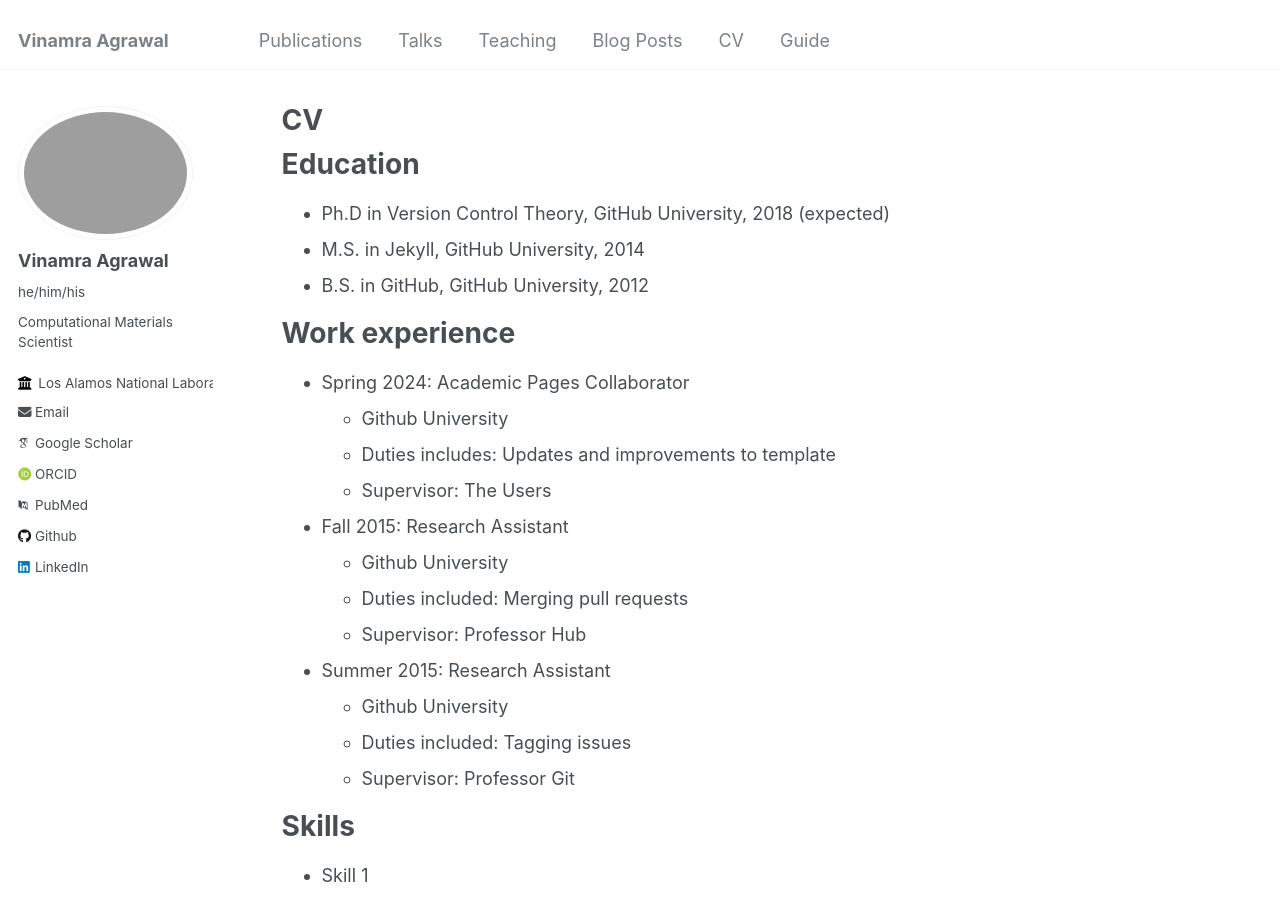
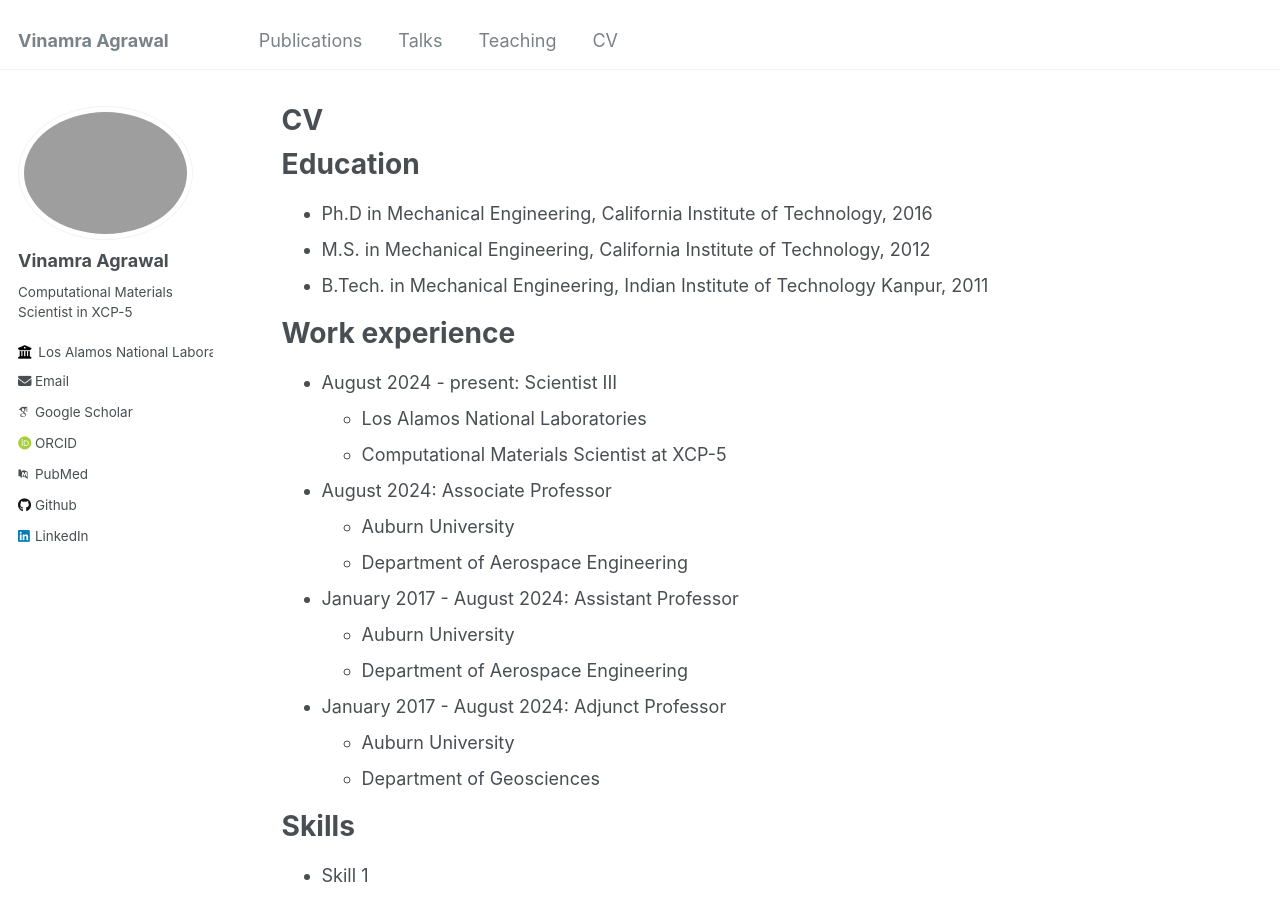
Before and after one commit to vinagr/vinagr.github.io, a Jekyll site: the page built from _pages/cv.md, in a window 1280 px wide and 900 px high. Built offline with Jekyll 4.4.1, drawn with Linux system fonts in a browser that asks for light colours; some web fonts are replaced.

Commit message:
preliminary changes

```diff
--- a/_config.yml
+++ b/_config.yml
@@ -14,7 +14,7 @@ name                     : &name "Vinamra Agrawal"
 description              : &description "Scientist, Los Alamos National Laboratory"
 url                      : https://vinagr.github.io # the base hostname & protocol for your site e.g. "https://mmistakes.github.io"
 baseurl                  : "" # the subpath of your site, e.g. "/blog"
-repository               : "academicpages/academicpages.github.io"
+repository               : "vinagr/vinagr.github.io"
 
 # Site Author - The following control what appear as part of the author content on the side bar.
 #               If a field is blank the icon and link will not appear, otherwise it will be shown.
@@ -23,8 +23,8 @@ author:
   # Biographic information
   avatar           : "Headshot.jpg"
   name             : "Vinamra Agrawal"
-  pronouns         : "he/him/his"
-  bio              : "Computational Materials Scientist"
+  pronouns         : # "he/him/his"
+  bio              : "Computational Materials Scientist in XCP-5 "
   location         : # "Los Alamos National Laboratory"
   employer         : "Los Alamos National Laboratory"
   uri              : # URL
@@ -280,7 +280,7 @@ sass:
 permalink: /:categories/:title/
 # paginate: 5 # amount of posts to show
 # paginate_path: /page:num/
-timezone: America/Los_Angeles # http://en.wikipedia.org/wiki/List_of_tz_database_time_zones
+timezone: America/Denver # http://en.wikipedia.org/wiki/List_of_tz_database_time_zones
 
 
 # Plugins
--- a/_pages/cv.md
+++ b/_pages/cv.md
@@ -11,26 +11,27 @@ redirect_from:
 
 Education
 ======
-* Ph.D in Version Control Theory, GitHub University, 2018 (expected)
-* M.S. in Jekyll, GitHub University, 2014
-* B.S. in GitHub, GitHub University, 2012
+* Ph.D in Mechanical Engineering, California Institute of Technology, 2016
+* M.S. in Mechanical Engineering, California Institute of Technology, 2012
+* B.Tech. in Mechanical Engineering, Indian Institute of Technology Kanpur, 2011
 
 Work experience
 ======
-* Spring 2024: Academic Pages Collaborator
-  * Github University
-  * Duties includes: Updates and improvements to template
-  * Supervisor: The Users
+* August 2024 - present: Scientist III
+  * Los Alamos National Laboratories
+  * Computational Materials Scientist at XCP-5
 
-* Fall 2015: Research Assistant
-  * Github University
-  * Duties included: Merging pull requests
-  * Supervisor: Professor Hub
+* August 2024: Associate Professor
+  * Auburn University
+  * Department of Aerospace Engineering
 
-* Summer 2015: Research Assistant
-  * Github University
-  * Duties included: Tagging issues
-  * Supervisor: Professor Git
+* January 2017 - August 2024: Assistant Professor
+  * Auburn University
+  * Department of Aerospace Engineering
+
+* January 2017 - August 2024: Adjunct Professor
+  * Auburn University
+  * Department of Geosciences
 
 Skills
 ======
```
Also changed, not shown: _data/navigation.yml (+4 -4 lines).
